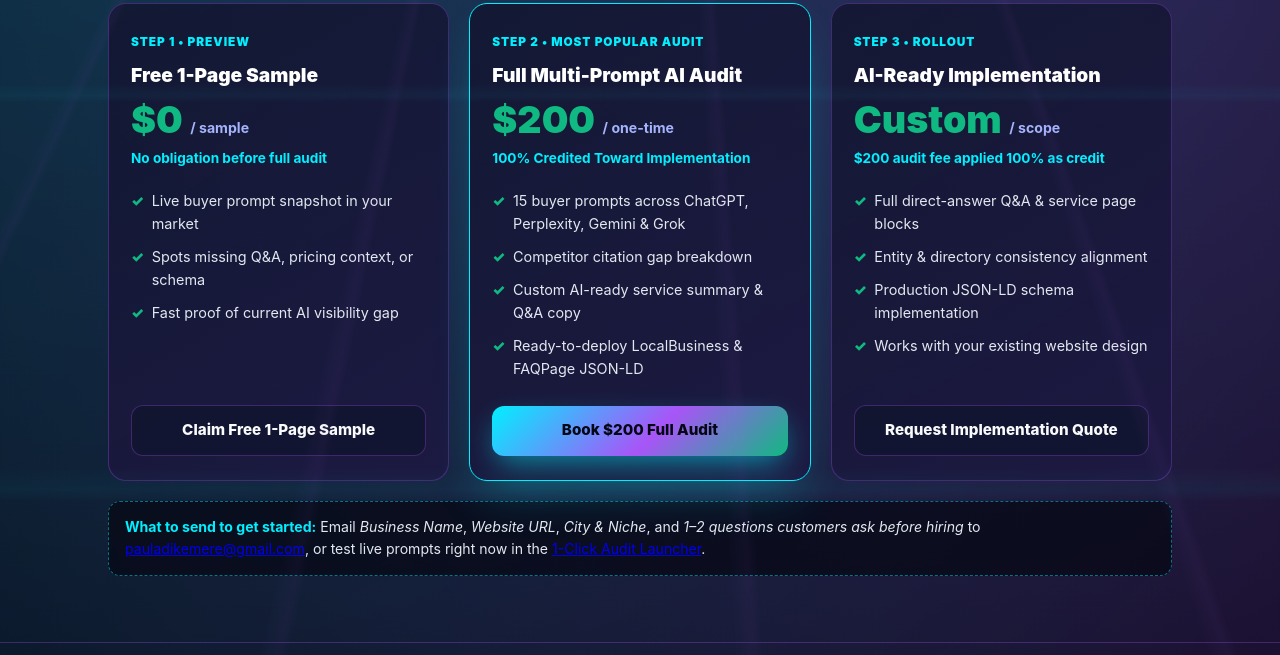
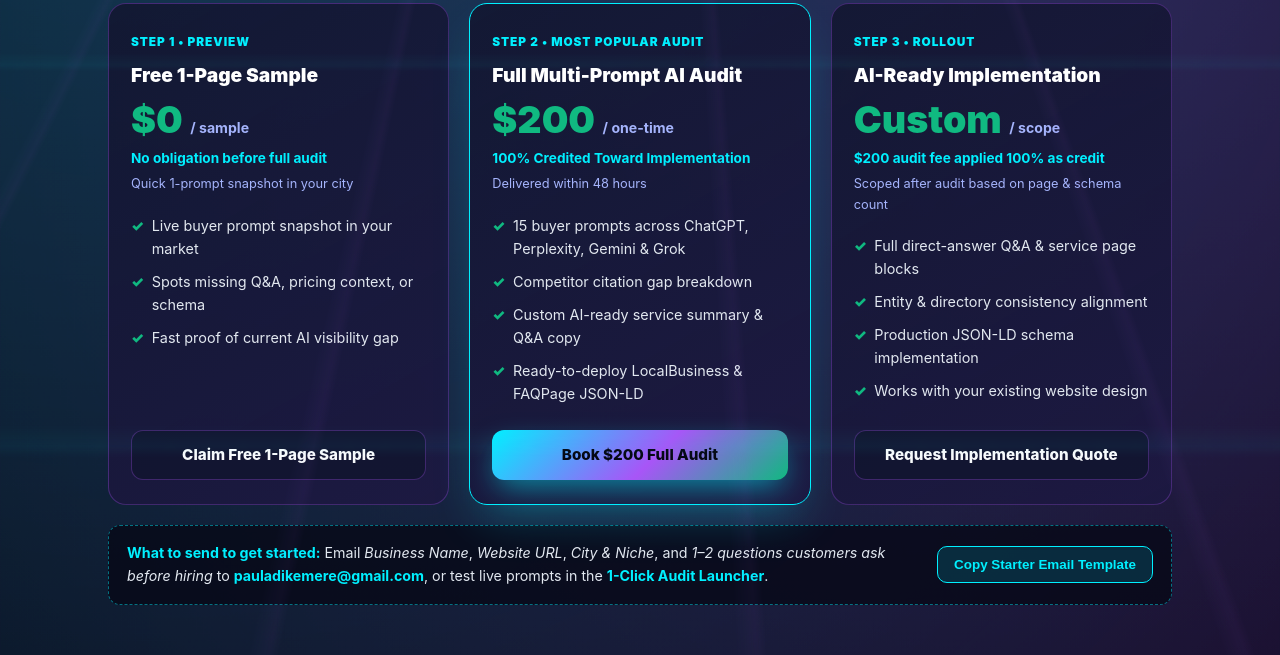
Before and after one commit to adikemere5-Analyst/pauladikemere-aeogeo-3d, a plain HTML site: page index.html in a window 1280 px wide. Shown: the part 870-1525 px from the top of the page. Drawn offline with Linux system fonts and the light colour scheme.

Commit message:
Add files via upload

```diff
--- a/index.html
+++ b/index.html
@@ -4,7 +4,7 @@
   <meta charset="UTF-8" />
   <meta name="viewport" content="width=device-width, initial-scale=1.0, viewport-fit=cover" />
   <title>Paul Adikemere O. | 3D AEO &amp; GEO Visibility Showcase &amp; Pricing</title>
-  <meta name="description" content="Paul Adikemere O. — Bold 3D AEO &amp; GEO Visibility showcase and transparent pricing: Free 1-Page Sample, $200 Multi-Prompt AI Visibility Audit (100% credited), and Custom Implementation." />
+  <meta name="description" content="Paul Adikemere O. — Bold 3D AEO &amp; GEO Visibility showcase and transparent pricing: Free 1-Page Sample, $200 Multi-Prompt AI Visibility Audit (delivered in 48 hours, 100% credited), and Custom Implementation." />
   <meta name="theme-color" content="#070816" />
   <link rel="icon" type="image/svg+xml" href="logo.svg" />
 
@@ -73,7 +73,7 @@
             "priceSpecification": {
               "@type": "PriceSpecification",
               "priceCurrency": "USD",
-              "description": "Custom quote after audit ($200 audit fee 100% credited)"
+              "description": "Scoped after audit based on page & schema count ($200 audit fee 100% credited)"
             },
             "description": "Full rollout of structured buyer Q&A blocks, AI-ready service summaries, entity alignment, and LocalBusiness & FAQPage JSON-LD schema."
           }
@@ -113,7 +113,7 @@
           "name": "How does the $200 audit credit work?",
           "acceptedAnswer": {
             "@type": "Answer",
-            "text": "The $200 multi-prompt audit is 100% credited toward full implementation if you move forward with rolling out the structured copy, Q&A blocks, and schema fixes."
+            "text": "The $200 multi-prompt audit is delivered within 48 hours and is 100% credited toward full implementation if you move forward with rolling out the structured copy, Q&A blocks, and schema fixes."
           }
         }
       ]
@@ -278,6 +278,7 @@
       font-weight: 800;
       font-size: 0.95rem;
       text-decoration: none;
+      cursor: pointer;
       transition: transform 0.2s ease, box-shadow 0.2s ease;
       width: 100%;
     }
@@ -285,6 +286,7 @@
       background: linear-gradient(135deg, var(--cyan) 0%, var(--violet) 55%, var(--emerald) 100%);
       color: #050714;
       box-shadow: 0 12px 30px -6px rgba(0, 240, 255, 0.55);
+      border: none;
     }
     .btn-neon:hover { transform: translateY(-3px) scale(1.01); }
     .btn-ghost {
@@ -441,7 +443,8 @@
     .tier-title { font-size: 1.2rem; font-weight: 900; color: #ffffff; margin-bottom: 8px; }
     .tier-price { font-size: 2.35rem; font-weight: 900; color: var(--emerald); line-height: 1.1; }
     .tier-price span { font-size: 0.88rem; font-weight: 700; color: var(--muted); }
-    .tier-note { font-size: 0.85rem; font-weight: 700; color: var(--cyan); margin: 8px 0 14px; }
+    .tier-note { font-size: 0.85rem; font-weight: 700; color: var(--cyan); margin: 8px 0 4px; }
+    .tier-subnote { font-size: 0.8rem; color: var(--muted); margin-bottom: 14px; }
     .tier-list { list-style: none; margin-bottom: 20px; }
     .tier-list li {
       display: flex;
@@ -588,14 +591,41 @@
 
     .sample-helper {
       margin-top: 20px;
-      padding: 14px 16px;
+      padding: 16px 18px;
       border-radius: 12px;
-      background: rgba(7, 8, 22, 0.75);
+      background: rgba(7, 8, 22, 0.78);
       border: 1px dashed rgba(0, 240, 255, 0.45);
-      font-size: 0.88rem;
+      font-size: 0.89rem;
       color: #e2e8f0;
+      display: flex;
+      flex-direction: column;
+      gap: 12px;
+    }
+    @media (min-width: 780px) {
+      .sample-helper {
+        flex-direction: row;
+        align-items: center;
+        justify-content: space-between;
+      }
     }
     .sample-helper strong { color: var(--cyan); }
+    .sample-helper a { color: var(--cyan); font-weight: 700; text-decoration: none; }
+    .copy-template-btn {
+      background: rgba(0, 240, 255, 0.14);
+      border: 1px solid var(--cyan);
+      color: var(--cyan);
+      padding: 10px 16px;
+      border-radius: 10px;
+      font-weight: 800;
+      font-size: 0.84rem;
+      cursor: pointer;
+      white-space: nowrap;
+      transition: background 0.2s ease, transform 0.2s ease;
+    }
+    .copy-template-btn:hover {
+      background: rgba(0, 240, 255, 0.24);
+      transform: translateY(-1px);
+    }
 
     details.qa-accordion {
       background: linear-gradient(150deg, var(--surface), var(--surface-2));
@@ -763,6 +793,7 @@
               <h3 class="tier-title">Free 1-Page Sample</h3>
               <div class="tier-price">$0 <span>/ sample</span></div>
               <div class="tier-note">No obligation before full audit</div>
+              <div class="tier-subnote">Quick 1-prompt snapshot in your city</div>
               <ul class="tier-list">
                 <li><span class="check">&#10003;</span> Live buyer prompt snapshot in your market</li>
                 <li><span class="check">&#10003;</span> Spots missing Q&amp;A, pricing context, or schema</li>
@@ -778,6 +809,7 @@
               <h3 class="tier-title">Full Multi-Prompt AI Audit</h3>
               <div class="tier-price">$200 <span>/ one-time</span></div>
               <div class="tier-note">100% Credited Toward Implementation</div>
+              <div class="tier-subnote">Delivered within 48 hours</div>
               <ul class="tier-list">
                 <li><span class="check">&#10003;</span> 15 buyer prompts across ChatGPT, Perplexity, Gemini &amp; Grok</li>
                 <li><span class="check">&#10003;</span> Competitor citation gap breakdown</li>
@@ -794,6 +826,7 @@
               <h3 class="tier-title">AI-Ready Implementation</h3>
               <div class="tier-price">Custom <span>/ scope</span></div>
               <div class="tier-note">$200 audit fee applied 100% as credit</div>
+              <div class="tier-subnote">Scoped after audit based on page &amp; schema count</div>
               <ul class="tier-list">
                 <li><span class="check">&#10003;</span> Full direct-answer Q&amp;A &amp; service page blocks</li>
                 <li><span class="check">&#10003;</span> Entity &amp; directory consistency alignment</li>
@@ -806,7 +839,10 @@
         </div>
 
         <div class="sample-helper">
-          <strong>What to send to get started:</strong> Email <em>Business Name</em>, <em>Website URL</em>, <em>City &amp; Niche</em>, and <em>1–2 questions customers ask before hiring</em> to <a href="mailto:pauladikemere@gmail.com">pauladikemere@gmail.com</a>, or test live prompts right now in the <a href="audit.html">1-Click Audit Launcher</a>.
+          <div>
+            <strong>What to send to get started:</strong> Email <em>Business Name</em>, <em>Website URL</em>, <em>City &amp; Niche</em>, and <em>1–2 questions customers ask before hiring</em> to <a href="mailto:pauladikemere@gmail.com">pauladikemere@gmail.com</a>, or test live prompts in the <a href="audit.html">1-Click Audit Launcher</a>.
+          </div>
+          <button type="button" class="copy-template-btn" id="copyStarterBtn" onclick="copyStarterTemplate()">Copy Starter Email Template</button>
         </div>
       </div>
     </section>
@@ -926,7 +962,7 @@
         <details class="qa-accordion">
           <summary>Q: How does the $200 audit credit work?</summary>
           <div class="qa-body">
-            The $200 multi-prompt audit is 100% credited toward full implementation if you move forward with rolling out the structured copy, Q&amp;A blocks, and schema fixes.
+            The $200 multi-prompt audit is delivered within 48 hours and is 100% credited toward full implementation if you move forward with rolling out the structured copy, Q&amp;A blocks, and schema fixes.
           </div>
         </details>
       </div>
@@ -955,6 +991,25 @@
     function closeMenu() {
       navLinks.classList.remove('open');
       menuBtn.setAttribute('aria-expanded', 'false');
+    }
+
+    function copyStarterTemplate() {
+      const template = [
+        "To: pauladikemere@gmail.com",
+        "Subject: Free 1-Page AI Visibility Sample Request",
+        "",
+        "Business Name:",
+        "Website URL:",
+        "City & Niche:",
+        "Top 1-2 Customer Questions:"
+      ].join("\n");
+      const btn = document.getElementById('copyStarterBtn');
+      if (navigator.clipboard) {
+        navigator.clipboard.writeText(template).then(() => {
+          btn.textContent = "Copied! Paste into Email";
+          setTimeout(() => { btn.textContent = "Copy Starter Email Template"; }, 3000);
+        }).catch(() => {});
+      }
     }
 
     const tiltStage = document.getElementById('tiltStage');
```
